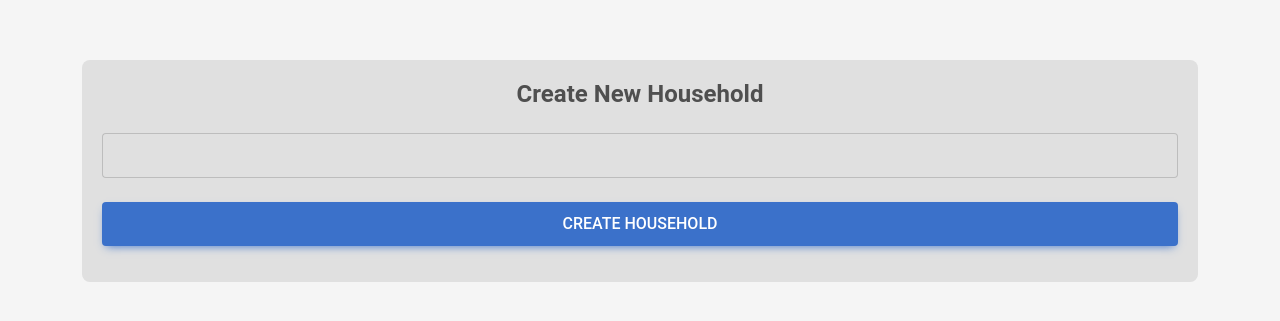
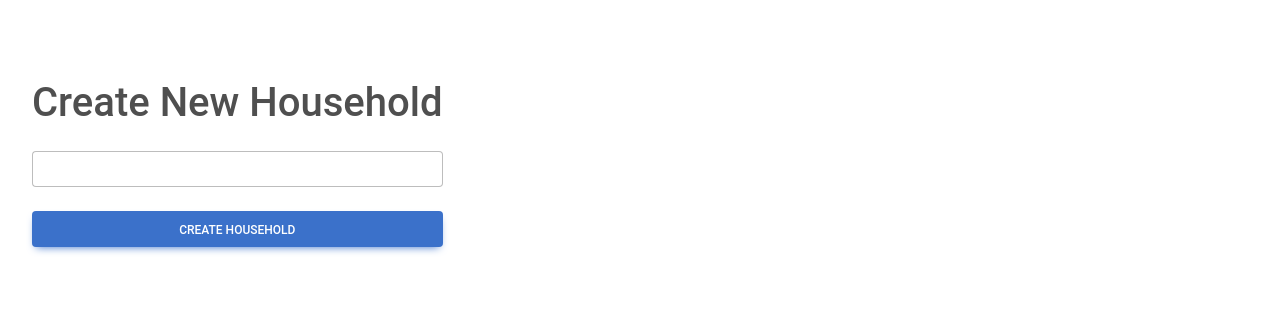
Before and after one commit to s00221135/p400-application, a React (Vite) app: page /create-space in a window 1280 px wide. Shown: the part 229-550 px from the top of the page. Built offline with nearby package versions, Linux system fonts and the light colour scheme; what amazon-cognito-identity-js would draw is missing.

Commit message:
Household Creation Features

```diff
--- a/src/pages/CreateSpace.tsx
+++ b/src/pages/CreateSpace.tsx
@@ -4,101 +4,58 @@ import { MDBContainer, MDBInput, MDBBtn } from "mdb-react-ui-kit";
 const CreateSpace: React.FC = () => {
   const [householdName, setHouseholdName] = useState("");
   const [joinCode, setJoinCode] = useState("");
+  const [loading, setLoading] = useState(false);
 
-  const handleCreateHousehold = () => {
-    const generatedCode = Math.floor(100000 + Math.random() * 900000).toString(); // Generate a 6-digit join code
-    setJoinCode(generatedCode);
-    console.log("Household Created:", { householdName, joinCode: generatedCode });
-  };
+  const handleCreateHousehold = async () => {
+    if (!householdName.trim()) {
+      alert("Please enter a household name.");
+      return;
+    }
 
-  const handleCopyCode = () => {
-    if (joinCode) {
-      navigator.clipboard.writeText(joinCode);
-      alert("Join code copied to clipboard!");
+    setLoading(true);
+    try {
+      const response = await fetch(
+        "https://kw9gdp96hl.execute-api.eu-west-1.amazonaws.com/dev/create-household",
+        {
+          method: "POST",
+          headers: { "Content-Type": "application/json" },
+          body: JSON.stringify({ HouseholdName: householdName }),
+        }
+      );
+
+      const data = await response.json();
+      if (response.ok) {
+        setJoinCode(data.JoinCode);
+        localStorage.setItem("HouseholdID", data.HouseholdID); // Store Household ID
+      } else {
+        alert("Error: " + data.message);
+      }
+    } catch (error) {
+      console.error("Error creating household:", error);
+      alert("Something went wrong. Try again.");
     }
+    setLoading(false);
   };
 
   return (
-    <MDBContainer
-      fluid
-      className="d-flex justify-content-center align-items-center"
-      style={{
-        backgroundColor: "#f5f5f5",
-        minHeight: "100vh",
-        padding: "20px",
-        width: "100vw",
-        maxWidth: "100vw",
-      }}
-    >
-      <div
-        style={{
-          backgroundColor: "#e0e0e0",
-          padding: "20px",
-          borderRadius: "8px",
-          maxWidth: "90%",
-          width: "100%",
-          textAlign: "center",
-          boxSizing: "border-box",
-        }}
-      >
-        <h1 style={{ fontSize: "1.5rem", fontWeight: "bold" }}>Create New Household</h1>
+    <MDBContainer fluid className="d-flex justify-content-center align-items-center" style={{ minHeight: "100vh" }}>
+      <div style={{ padding: "20px", borderRadius: "8px", textAlign: "center" }}>
+        <h1>Create New Household</h1>
         <MDBInput
           type="text"
           placeholder="Household Name"
           value={householdName}
           onChange={(e) => setHouseholdName(e.target.value)}
           className="my-4"
-          style={{ padding: "10px", fontSize: "1rem" }}
         />
-        <MDBBtn
-          color="primary"
-          className="w-100 mb-3 no-expand"
-          onClick={handleCreateHousehold}
-          style={{
-            fontSize: "1rem",
-            padding: "10px",
-          }}
-        >
-          Create Household
+        <MDBBtn color="primary" className="w-100 mb-3" onClick={handleCreateHousehold} disabled={loading}>
+          {loading ? "Creating..." : "Create Household"}
         </MDBBtn>
+
         {joinCode && (
           <div>
-            <p style={{ fontSize: "0.9rem", marginTop: "20px" }}>
-              Share this code with your roommates to add them to your household. Keep it secure!
-            </p>
-            <div
-              style={{
-                backgroundColor: "#ffffff",
-                padding: "10px",
-                borderRadius: "4px",
-                border: "1px solid #ccc",
-                marginBottom: "10px",
-                fontSize: "1.2rem",
-                fontWeight: "bold",
-              }}
-            >
-              {joinCode}
-            </div>
-            <MDBBtn
-              color="dark"
-              className="w-100 mb-3 no-expand"
-              onClick={handleCopyCode}
-              style={{
-                fontSize: "1rem",
-                padding: "10px",
-              }}
-            >
-              Copy
-            </MDBBtn>
-            <MDBBtn
-              color="success"
-              className="w-100 no-expand"
-              style={{
-                fontSize: "1rem",
-                padding: "10px",
-              }}
-              onClick={() => (window.location.href = "/home")} // Simulate navigation
-            >
+            <p>Share this join code with your roommates: <b>{joinCode}</b></p>
+            <MDBBtn color="success" className="w-100" onClick={() => (window.location.href = "/home")}>
               Go to Home
             </MDBBtn>
           </div>
--- a/src/pages/JoinSpace.tsx
+++ b/src/pages/JoinSpace.tsx
@@ -3,52 +3,53 @@ import { MDBContainer, MDBInput, MDBBtn } from "mdb-react-ui-kit";
 
 const JoinSpace: React.FC = () => {
   const [joinCode, setJoinCode] = useState("");
+  const [loading, setLoading] = useState(false);
 
-  const handleJoinHousehold = () => {
-    console.log("Joining Household with Code:", joinCode);
-    // Simulate navigation or joining functionality
-    alert(`You have joined the household with code: ${joinCode}`);
+  const handleJoinHousehold = async () => {
+    if (!joinCode.trim()) {
+      alert("Please enter a join code.");
+      return;
+    }
+
+    setLoading(true);
+    try {
+      const response = await fetch(
+        "https://kw9gdp96hl.execute-api.eu-west-1.amazonaws.com/dev/join-household",
+        {
+          method: "POST",
+          headers: { "Content-Type": "application/json" },
+          body: JSON.stringify({ JoinCode: joinCode, UserID: "user123" }), // Replace with actual UserID
+        }
+      );
+
+      const data = await response.json();
+      if (response.ok) {
+        localStorage.setItem("HouseholdID", data.HouseholdID); // Store Household ID
+        alert("Successfully joined household!");
+        window.location.href = "/home"; // Navigate to home
+      } else {
+        alert("Error: " + data.message);
+      }
+    } catch (error) {
+      console.error("Error joining household:", error);
+      alert("Something went wrong. Try again.");
+    }
+    setLoading(false);
   };
 
   return (
-    <MDBContainer
-      fluid
-      className="d-flex justify-content-center align-items-center"
-      style={{
-        backgroundColor: "#f5f5f5",
-        minHeight: "100vh",
-        padding: "20px",
-      }}
-    >
-      <div
-        style={{
-          backgroundColor: "#e0e0e0",
-          padding: "20px",
-          borderRadius: "8px",
-          maxWidth: "90%",
-          width: "100%",
-          textAlign: "center",
-        }}
-      >
-        <h1 style={{ fontSize: "1.5rem", fontWeight: "bold" }}>Join a Household</h1>
-        <p style={{ marginBottom: "20px" }}>
-          Enter the code provided by your housemate to join the household.
-        </p>
+    <MDBContainer fluid className="d-flex justify-content-center align-items-center" style={{ minHeight: "100vh" }}>
+      <div style={{ padding: "20px", borderRadius: "8px", textAlign: "center" }}>
+        <h1>Join a Household</h1>
         <MDBInput
           type="text"
           placeholder="Enter Join Code"
           value={joinCode}
           onChange={(e) => setJoinCode(e.target.value)}
           className="my-4"
-          style={{ fontSize: "1rem", padding: "10px" }}
         />
-        <MDBBtn
-          color="primary"
-          className="w-100"
-          onClick={handleJoinHousehold}
-          style={{ fontSize: "1rem", padding: "10px" }}
-        >
-          Join
+        <MDBBtn color="primary" className="w-100" onClick={handleJoinHousehold} disabled={loading}>
+          {loading ? "Joining..." : "Join"}
         </MDBBtn>
       </div>
     </MDBContainer>
--- a/src/pages/SetupSpace.tsx
+++ b/src/pages/SetupSpace.tsx
@@ -5,84 +5,24 @@ import { useNavigate } from "react-router-dom";
 const SetupSpace: React.FC = () => {
   const navigate = useNavigate();
 
-  const handleCreateSpace = () => {
-    console.log("Create Space button clicked");
-    navigate("/create-space"); // Navigate to Create Space page
-  };
-
-  const handleJoinSpace = () => {
-    console.log("Join Space button clicked");
-    navigate("/join-space"); // Navigate to Join Space page
-  };
-
-  const handleSkip = () => {
-    console.log("Skip button clicked");
-    navigate("/home"); // Navigate to Home page
-  };
-
   return (
-    <MDBContainer
-      fluid
-      className="d-flex justify-content-center align-items-center"
-      style={{
-        backgroundColor: "#f5f5f5",
-        minHeight: "100vh",
-        display: "flex",
-        justifyContent: "center",
-        alignItems: "center",
-      }}
-    >
-      <div
-        style={{
-          backgroundColor: "#e0e0e0",
-          padding: "30px",
-          borderRadius: "8px",
-          maxWidth: "90%",
-          width: "100%",
-          textAlign: "center",
-          boxSizing: "border-box",
-          margin: "0 auto",
-        }}
-      >
-        <h3 style={{ fontWeight: "bold" }}>Welcome</h3>
-        <h1 style={{ fontSize: "1.5rem", fontWeight: "bold" }}>Set up your Space</h1>
+    <MDBContainer fluid className="d-flex justify-content-center align-items-center" style={{ minHeight: "100vh" }}>
+      <div style={{ padding: "30px", borderRadius: "8px", textAlign: "center" }}>
+        <h3>Welcome</h3>
+        <h1>Set up your Space</h1>
         <p>Create a new household, join with a code, or skip to the community feed</p>
 
-        <MDBBtn
-          color="dark"
-          className="w-100 mb-3"
-          style={{
-            padding: "10px",
-            fontSize: "1rem",
-          }}
-          onClick={handleCreateSpace} // Navigate to Create Space
-        >
+        <MDBBtn color="dark" className="w-100 mb-3" onClick={() => navigate("/create-space")}>
           Create a Space
         </MDBBtn>
 
-        <MDBBtn
-          color="dark"
-          className="w-100 mb-3"
-          style={{
-            padding: "10px",
-            fontSize: "1rem",
-          }}
-          onClick={handleJoinSpace} // Navigate to Join Space
-        >
+        <MDBBtn color="dark" className="w-100 mb-3" onClick={() => navigate("/join-space")}>
           Join a Space
         </MDBBtn>
 
         <div style={{ marginTop: "20px" }}>
-          <p style={{ fontSize: "0.9rem" }}>Not joining a Space?</p>
-          <MDBBtn
-            color="light"
-            className="w-100"
-            style={{
-              padding: "10px",
-              fontSize: "1rem",
-            }}
-            onClick={handleSkip} // Navigate to Home
-          >
+          <p>Not joining a Space?</p>
+          <MDBBtn color="light" className="w-100" onClick={() => navigate("/home")}>
             Skip
           </MDBBtn>
         </div>
```
